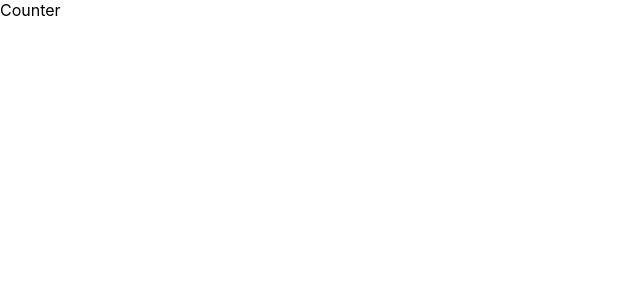
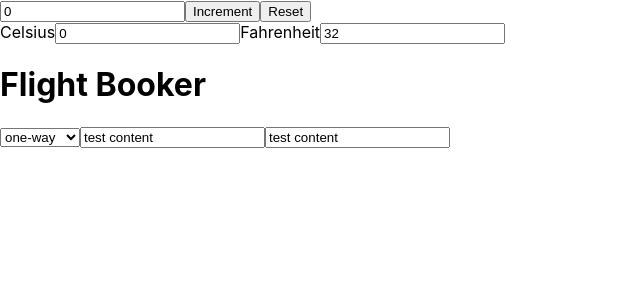
Before and after one commit to DaveMadden/seven-gui-ts, a React (Create React App) app: page / in a window 1280 px wide. Shown: the top 300 px of the page, without its empty margins (0-640 px from the left). Built offline with nearby package versions, Linux system fonts and the light colour scheme.

Commit message:
counter and temp converter working. scaffolding for flight booker built out

```diff
--- a/src/App.tsx
+++ b/src/App.tsx
@@ -1,11 +1,15 @@
 import React from 'react';
 import './App.css';
 import Counter from './Counter'
+import FlightBooker from './FlightBooker';
+import TempConv from './TempConv';
 
 function App() {
   return (
     <div className="app">
       <Counter />
+      <TempConv />
+      <FlightBooker />
     </div>
   );
 }
--- a/src/Counter.tsx
+++ b/src/Counter.tsx
@@ -1,8 +1,20 @@
-import React from 'react'
+import React, { useState } from 'react';
 
 function Counter() {
+
+    const [counter, setCounter] = useState(0);
+
     return (
-        <div>Counter</div>
+        <div className="counter">
+            <input
+                type="number"
+                name="counter"
+                value={counter}
+                readOnly={true}
+            />
+            <button onClick={() => setCounter(counter + 1)}> Increment </button>
+            <button onClick={() => setCounter(0)}> Reset </button>
+        </div>
     )
 }
 
--- /dev/null
+++ b/src/FlightBooker.tsx
@@ -0,0 +1,41 @@
+import React, { useState } from 'react';
+import type { FormEvent } from 'react';
+
+function FlightBooker() {
+
+    const [tempC, setTempC] = useState(0);
+
+    const c_changed = (evt: FormEvent<HTMLElement>) => {
+        // console.log(evt.target)
+        const { value } = evt.target as typeof evt.target & { value: number }
+        console.log(value)
+        setTempC(value)
+    }
+
+    return (
+        <div className="flightbooker">
+            <h1>Flight Booker</h1>
+            <select
+                name="flight"
+
+            >
+                <option value="one-way">one-way</option>
+                <option value="round-trip">round-trip</option>
+            </select>
+            <input
+                type="text"
+                name="flight_one"
+                value="test content"
+            // onChange={}
+            />
+            <input
+                type="text"
+                name="flight_two"
+                value="test content"
+            // onChange={}
+            />
+        </div>
+    )
+}
+
+export default FlightBooker
--- /dev/null
+++ b/src/TempConv.tsx
@@ -0,0 +1,44 @@
+import React, { useState } from 'react';
+import type { FormEvent } from 'react';
+
+function TempConv() {
+
+    const [tempC, setTempC] = useState(0);
+    const [tempF, setTempF] = useState(32);
+
+    const c_changed = (evt: FormEvent<HTMLElement>) => {
+        // console.log(evt.target)
+        const { value } = evt.target as typeof evt.target & { value: number }
+        console.log(value)
+        setTempC(value)
+        setTempF((value * (9 / 5)) + 32)
+    }
+    const f_changed = (evt: FormEvent<HTMLElement>) => {
+        // console.log(evt.target)
+        const { value } = evt.target as typeof evt.target & { value: number }
+        console.log(value)
+        setTempF(value)
+        setTempC((value - 32) * (5 / 9))
+    }
+
+    return (
+        <div className="tempconv">
+            <label htmlFor="temp_c">Celsius</label>
+            <input
+                type="number"
+                name="temp_c"
+                value={tempC}
+                onChange={c_changed}
+            />
+            <label htmlFor="temp_f">Fahrenheit</label>
+            <input
+                type="number"
+                name="temp_f"
+                value={tempF}
+                onChange={f_changed}
+            />
+        </div>
+    )
+}
+
+export default TempConv
```
Also changed, not shown: 1 other file (tests, documents, lock files or other folders).
